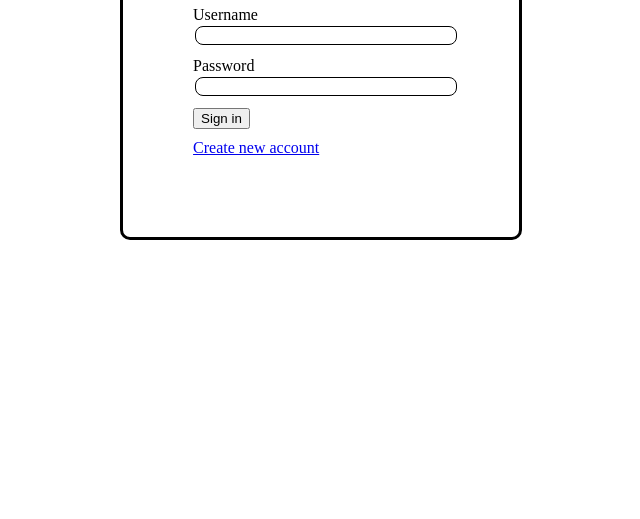
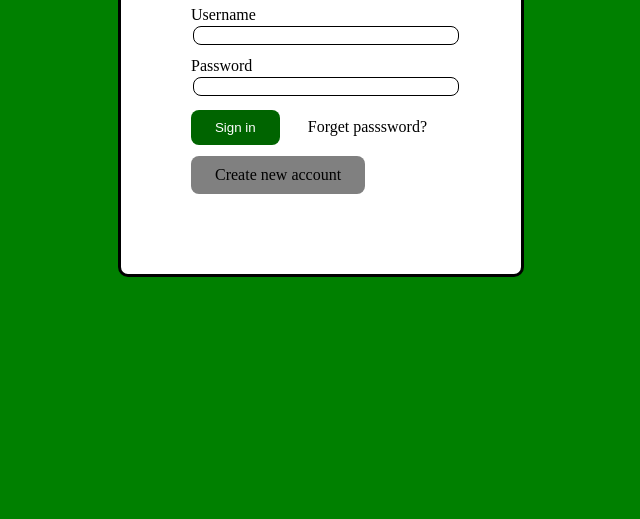
Before and after one commit to cdoresca/movieapp, a website: page public/index.html in a window 1280 px wide. Shown: the part 281-800 px from the top of the page, without its empty margins (319-959 px from the left). Drawn offline with nearby package versions, Linux system fonts and the light colour scheme.

Commit message:
done with login css

```diff
--- a/public/index.html
+++ b/public/index.html
@@ -11,7 +11,7 @@
         <title>co-movie</title>
     </head>
 
-    <body>
+    <body class="bd-color">
         <div class="center">
             <div class="box">
                 <form id="form-login" class="">
@@ -27,14 +27,19 @@
                             <input type="password" class="" id="password" name="password">
                         </div>
                         <div class="container">
-                            <button type="submit" class="">Sign in</button>
+                            <button type="submit" class="button">Sign in</button>
+                            <a href="" class="rm-a">Forget passsword?</a>
+                            <div>
+
+                                <a href="newAccount.html" class="button1">Create new account</a>
+                            </div>
                         </div>
-                        <a href="newAccount.html">Create new account</a>
+
+
                     </div>
                 </form>
             </div>
         </div>
-        <script src="https://cdn.jsdelivr.net/npm/bootstrap@5.3.8/dist/js/bootstrap.bundle.min.js"></script>
         <script src="script/login.js"></script>
     </body>
 </html>
--- a/public/script/login.js
+++ b/public/script/login.js
@@ -15,9 +15,13 @@ document.getElementById("form-login").addEventListener("submit",async(e) =>{
 
     if (reponse.ok) {
         window.location.href = "welcome.html";
+        localStorage.setItem("user",JSON.stringify({username: user, pass:password}))
     } else {
         alert(data.error)
         //afficherErreur("Identifiants invalides");
     }
 
 })
+
+if(localStorage.getItem("user"))
+    window.location.href = "welcome.html";
--- a/public/style/styleLogin.css
+++ b/public/style/styleLogin.css
@@ -1,9 +1,18 @@
+:root{
+    --primary-bg-color:black;
+    --primary-color:green;
+    --primary-dark-color:darkgreen;
+}
 
+.bd-color{
+    background-color: var(--primary-color);
+}
 .box{
     border-style: solid;
     border-radius: 10px;
     margin: 10%;
     padding: 70px;
+    background-color: white;
 }
 
 .center{
@@ -26,3 +35,59 @@ input[type=text], input[type=password]{
 .container{
     margin:10px 0px;
 }
+
+.button{
+    background-color: var(--primary-dark-color);
+    color: white;
+    padding: 10px 24px;
+    border:none;
+    text-align: center;
+    text-decoration: none;
+    border-radius: 8px;
+    display: inline-block;
+}
+
+.button:hover{
+    background-color: gray;
+    color: black;
+}
+
+.button1{
+    margin-top: 10px;
+    background-color: gray;
+    color: black;
+    padding: 10px 24px;
+    border:none;
+    text-align: center;
+    text-decoration: none;
+    border-radius: 8px;
+    display: inline-block;
+
+}
+
+.button1:hover{
+    background-color: var(--primary-dark-color);
+    color: white;
+}
+
+.rm-a{
+    color: black;
+    padding: 10px 24px;
+    border:none;
+    text-align: center;
+    text-decoration: none;
+    border-radius: 8px;
+    display: inline-block;
+}
+
+.rm-a:hover{
+
+    background-color: gray;
+    color: black;
+    padding: 10px 24px;
+    border:none;
+    text-align: center;
+    text-decoration: underline;
+    border-radius: 8px;
+    display: inline-block;
+}
```
